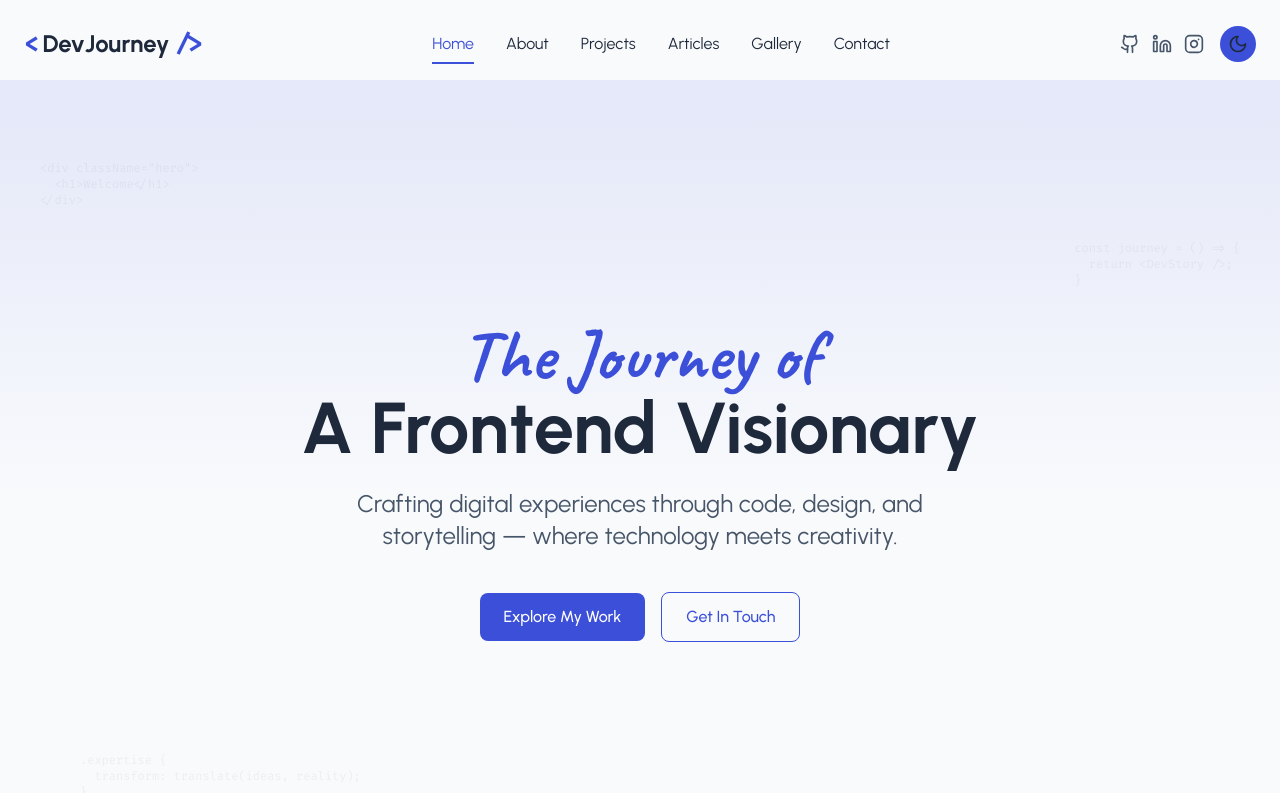
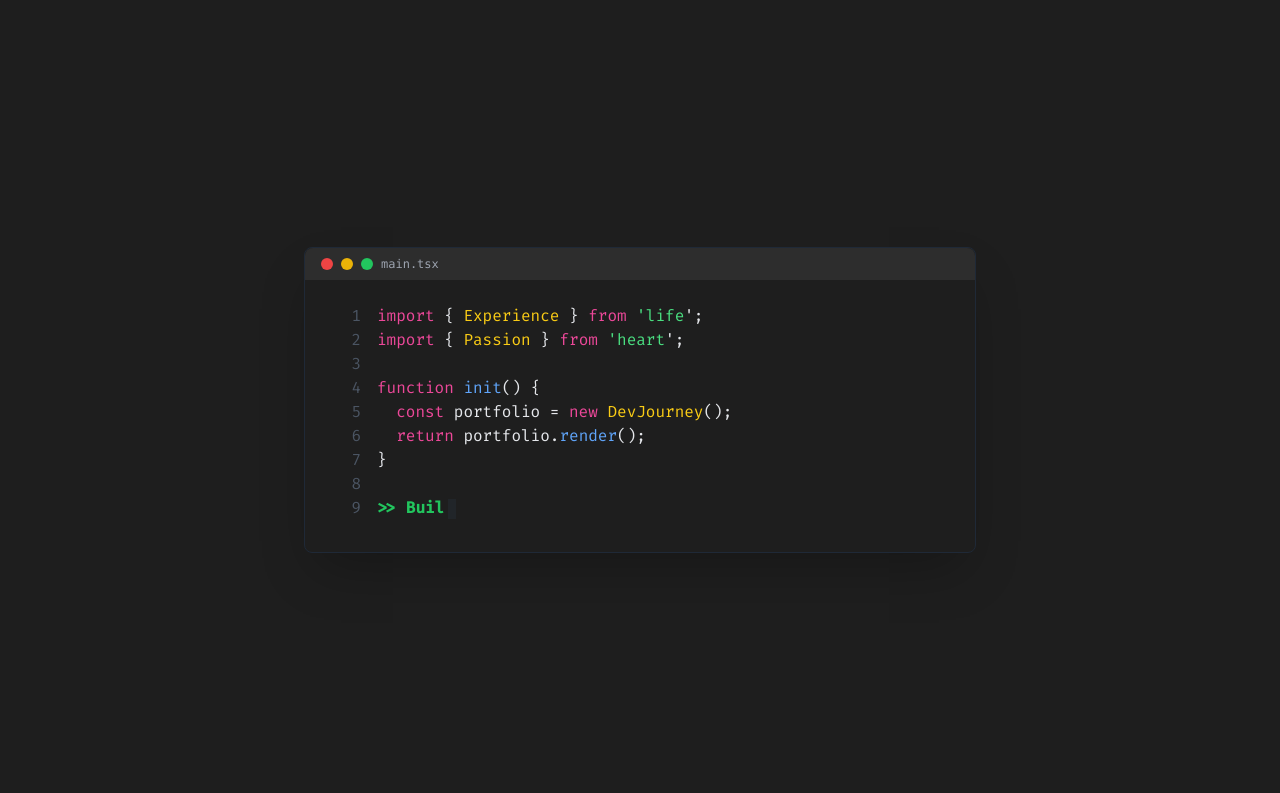
Before and after one commit to riteshrajpandit/wooliecodes, a React (Vite) app: page / in a window 1280 px wide. Shown: the top 793 px of the page. Built offline with nearby package versions, Linux system fonts and the light colour scheme.

Commit message:
Updated Loader and Text Invisible issues solved

```diff
--- a/package.json
+++ b/package.json
@@ -10,9 +10,9 @@
     "preview": "vite preview"
   },
   "dependencies": {
+    "@fontsource/caveat": "^5.0.17",
     "@fontsource/fira-code": "^5.0.17",
     "@fontsource/urbanist": "^5.0.18",
-    "@fontsource/caveat": "^5.0.17",
     "@react-three/drei": "^9.97.3",
     "@react-three/fiber": "^8.15.19",
     "framer-motion": "^11.0.8",
@@ -20,7 +20,7 @@
     "react": "^18.3.1",
     "react-dom": "^18.3.1",
     "react-router-dom": "^6.22.3",
-    "react-syntax-highlighter": "^15.5.0",
+    "react-syntax-highlighter": "^16.1.0",
     "three": "^0.162.0"
   },
   "devDependencies": {
@@ -39,6 +39,6 @@
     "tailwindcss": "^3.4.1",
     "typescript": "^5.5.3",
     "typescript-eslint": "^8.3.0",
-    "vite": "^5.4.2"
+    "vite": "^7.3.0"
   }
 }
--- a/src/App.tsx
+++ b/src/App.tsx
@@ -15,7 +15,7 @@ import '@fontsource/caveat/700.css';
 function App() {
   return (
     <ThemeProvider>
-      <BrowserRouter>
+      <BrowserRouter future={{ v7_startTransition: true }}>
         <motion.div
           initial={{ opacity: 0 }}
           animate={{ opacity: 1 }}
--- /dev/null
+++ b/src/components/common/CodeLoader.tsx
@@ -0,0 +1,195 @@
+import React, { useState, useEffect } from 'react';
+import { motion } from 'framer-motion';
+
+interface CodeLoaderProps {
+  onFinish: () => void;
+}
+
+const CodeLoader: React.FC<CodeLoaderProps> = ({ onFinish }) => {
+  const [displayedLines, setDisplayedLines] = useState<Array<{ text: string; color: string }>>([]);
+  const [currentLineIndex, setCurrentLineIndex] = useState(0);
+  const [currentCharIndex, setCurrentCharIndex] = useState(0);
+
+  const codeLines = [
+    [
+      { text: "import", color: "text-pink-500" },
+      { text: " { ", color: "text-gray-200" },
+      { text: "Experience", color: "text-yellow-400" },
+      { text: " } ", color: "text-gray-200" },
+      { text: "from", color: "text-pink-500" },
+      { text: " '", color: "text-green-400" },
+      { text: "life", color: "text-green-400" },
+      { text: "';", color: "text-gray-200" },
+    ],
+    [
+      { text: "import", color: "text-pink-500" },
+      { text: " { ", color: "text-gray-200" },
+      { text: "Passion", color: "text-yellow-400" },
+      { text: " } ", color: "text-gray-200" },
+      { text: "from", color: "text-pink-500" },
+      { text: " '", color: "text-green-400" },
+      { text: "heart", color: "text-green-400" },
+      { text: "';", color: "text-gray-200" },
+    ],
+    [], // Empty line
+    [
+      { text: "function", color: "text-pink-500" },
+      { text: " ", color: "text-gray-200" },
+      { text: "init", color: "text-blue-400" },
+      { text: "() {", color: "text-gray-200" },
+    ],
+    [
+      { text: "  const", color: "text-pink-500" },
+      { text: " portfolio", color: "text-gray-200" },
+      { text: " = ", color: "text-gray-200" },
+      { text: "new", color: "text-pink-500" },
+      { text: " ", color: "text-gray-200" },
+      { text: "DevJourney", color: "text-yellow-400" },
+      { text: "();", color: "text-gray-200" },
+    ],
+    [
+      { text: "  return", color: "text-pink-500" },
+      { text: " ", color: "text-gray-200" },
+      { text: "portfolio", color: "text-gray-200" },
+      { text: ".", color: "text-gray-200" },
+      { text: "render", color: "text-blue-400" },
+      { text: "();", color: "text-gray-200" },
+    ],
+    [
+      { text: "}", color: "text-gray-200" },
+    ],
+    [],
+    [
+      { text: ">> Build successful...", color: "text-green-500 font-bold" },
+    ]
+  ];
+
+  useEffect(() => {
+    let timeout: NodeJS.Timeout;
+
+    if (currentLineIndex < codeLines.length) {
+      const currentLine = codeLines[currentLineIndex];
+
+      // Handle empty lines
+      if (currentLine.length === 0) {
+        timeout = setTimeout(() => {
+          setDisplayedLines(prev => [...prev, { text: "", color: "" }]);
+          setCurrentLineIndex(prev => prev + 1);
+          setCurrentCharIndex(0);
+        }, 100);
+        return () => clearTimeout(timeout);
+      }
+
+      // Flatten current line to get total characters
+      const flatLine = currentLine.map(segment => segment.text).join('');
+
+      if (currentCharIndex < flatLine.length) {
+        timeout = setTimeout(() => {
+          setCurrentCharIndex(prev => prev + 1);
+        }, 30); // Typing speed
+      } else {
+        // Line finished
+        timeout = setTimeout(() => {
+          setDisplayedLines(prev => {
+            // Reconstruct the full line with colors for the completed line
+            // We store the full line structure in displayedLines state
+            // But wait, displayedLines needs to store the structure, not just text
+            // Let's simplify: displayedLines will store the *completed* lines
+            // And we render the *current* line separately
+            return prev;
+          });
+          setCurrentLineIndex(prev => prev + 1);
+          setCurrentCharIndex(0);
+        }, 100); // Pause at end of line
+      }
+    } else {
+      // All lines finished
+      timeout = setTimeout(() => {
+        onFinish();
+      }, 800);
+    }
+
+    return () => clearTimeout(timeout);
+  }, [currentLineIndex, currentCharIndex, onFinish]);
+
+  // Helper to render the current line being typed
+  const renderCurrentLine = () => {
+    if (currentLineIndex >= codeLines.length) return null;
+
+    const currentLine = codeLines[currentLineIndex];
+    if (currentLine.length === 0) return null;
+
+    let charCount = 0;
+    const segments = [];
+
+    for (const segment of currentLine) {
+      if (charCount >= currentCharIndex) break;
+
+      const remainingChars = currentCharIndex - charCount;
+      const textToDisplay = segment.text.slice(0, remainingChars);
+
+      segments.push(
+        <span key={charCount} className={segment.color}>
+          {textToDisplay}
+        </span>
+      );
+
+      charCount += segment.text.length;
+      if (charCount > currentCharIndex) break;
+    }
+
+    return segments;
+  };
+
+  return (
+    <motion.div
+      className="fixed inset-0 z-[100] flex items-center justify-center bg-[#1e1e1e] font-mono text-sm md:text-base overflow-hidden"
+      initial={{ opacity: 1 }}
+      exit={{ opacity: 0, y: -50 }}
+      transition={{ duration: 0.5 }}
+    >
+      <div className="w-full max-w-2xl p-8 rounded-lg shadow-2xl bg-[#1e1e1e] border border-gray-800 relative">
+        {/* Window Controls */}
+        <div className="absolute top-0 left-0 right-0 h-8 bg-[#2d2d2d] rounded-t-lg flex items-center px-4 space-x-2">
+          <div className="w-3 h-3 rounded-full bg-red-500"></div>
+          <div className="w-3 h-3 rounded-full bg-yellow-500"></div>
+          <div className="w-3 h-3 rounded-full bg-green-500"></div>
+          <div className="ml-4 text-xs text-gray-400">main.tsx</div>
+        </div>
+
+        <div className="mt-6 font-fira">
+          {/* Render completed lines */}
+          {codeLines.slice(0, currentLineIndex).map((line, i) => (
+            <div key={i} className="min-h-[1.5em] whitespace-pre flex">
+              <span className="text-gray-600 mr-4 select-none w-6 text-right">{i + 1}</span>
+              <div>
+                {line.map((segment, sIndex) => (
+                  <span key={sIndex} className={segment.color}>
+                    {segment.text}
+                  </span>
+                ))}
+              </div>
+            </div>
+          ))}
+
+          {/* Render current typing line */}
+          {currentLineIndex < codeLines.length && (
+            <div className="min-h-[1.5em] whitespace-pre flex">
+              <span className="text-gray-600 mr-4 select-none w-6 text-right">{currentLineIndex + 1}</span>
+              <div>
+                {renderCurrentLine()}
+                <motion.span
+                  animate={{ opacity: [1, 0] }}
+                  transition={{ repeat: Infinity, duration: 0.8 }}
+                  className="inline-block w-2 h-5 bg-blue-400 align-middle ml-1"
+                />
+              </div>
+            </div>
+          )}
+        </div>
+      </div>
+    </motion.div>
+  );
+};
+
+export default CodeLoader;
--- a/src/components/home/ProjectsPreview.tsx
+++ b/src/components/home/ProjectsPreview.tsx
@@ -89,7 +89,7 @@ const ProjectsPreview: React.FC = () => {
                   {project.technologies.map((tech, index) => (
                     <span
                       key={index}
-                      className="text-xs font-medium py-1 px-2 rounded-full bg-[color:var(--color-primary)] bg-opacity-10 text-[color:var(--color-primary)]"
+                      className="text-xs font-medium py-1 px-2 rounded-full bg-[color:var(--color-primary)] text-white"
                     >
                       {tech}
                     </span>
--- a/src/components/home/StorySection.tsx
+++ b/src/components/home/StorySection.tsx
@@ -48,7 +48,7 @@ const StorySection: React.FC = () => {
   return (
     <motion.div
       ref={containerRef}
-      className="py-20 md:py-32 bg-[color:var(--color-background)]"
+      className="relative py-20 md:py-32 bg-[color:var(--color-background)]"
       style={{ opacity, y }}
     >
       <div className="container mx-auto px-4 md:px-6">
--- a/src/components/layout/Header.tsx
+++ b/src/components/layout/Header.tsx
@@ -117,6 +117,7 @@ const Header: React.FC = () => {
               onClick={() => setIsMobileMenuOpen(!isMobileMenuOpen)}
               className="md:hidden p-2"
               aria-label="Toggle menu"
+              aria-expanded={isMobileMenuOpen}
             >
               {isMobileMenuOpen ? <X size={24} /> : <Menu size={24} />}
             </button>
@@ -140,9 +141,10 @@ const Header: React.FC = () => {
               <Link
                 key={item.path}
                 to={item.path}
+                aria-current={location.pathname === item.path ? 'page' : undefined}
                 className={`py-2 px-4 rounded-lg transition-colors ${
                   location.pathname === item.path
-                    ? 'bg-[color:var(--color-primary)] bg-opacity-10 text-[color:var(--color-primary)]'
+                    ? 'bg-[color:var(--color-primary)] text-white'
                     : 'text-[color:var(--color-text-primary)] hover:bg-opacity-5 hover:bg-[color:var(--color-primary)]'
                 }`}
               >
--- a/src/pages/Contact.tsx
+++ b/src/pages/Contact.tsx
@@ -72,7 +72,7 @@ const Contact: React.FC = () => {
                 <div className="space-y-6">
                   <div className="flex items-start">
                     <div className="bg-[color:var(--color-primary)] bg-opacity-10 p-3 rounded-full mr-4">
-                      <Mail size={20} className="text-[color:var(--color-primary)]" />
+                      <Mail size={20} className="text-[color:var(--color-paper-light)]" />
                     </div>
                     <div>
                       <h3 className="font-medium">Email</h3>
@@ -84,7 +84,7 @@ const Contact: React.FC = () => {
 
                   <div className="flex items-start">
                     <div className="bg-[color:var(--color-primary)] bg-opacity-10 p-3 rounded-full mr-4">
-                      <Phone size={20} className="text-[color:var(--color-primary)]" />
+                      <Phone size={20} className="text-[color:var(--color-paper-light)]" />
                     </div>
                     <div>
                       <h3 className="font-medium">Phone</h3>
@@ -96,7 +96,7 @@ const Contact: React.FC = () => {
 
                   <div className="flex items-start">
                     <div className="bg-[color:var(--color-primary)] bg-opacity-10 p-3 rounded-full mr-4">
-                      <MapPin size={20} className="text-[color:var(--color-primary)]" />
+                      <MapPin size={20} className="text-[color:var(--color-paper-light)]" />
                     </div>
                     <div>
                       <h3 className="font-medium">Location</h3>
--- a/src/pages/Home.tsx
+++ b/src/pages/Home.tsx
@@ -1,20 +1,45 @@
-import React from 'react';
+import React, { useState, useEffect } from 'react';
+import { AnimatePresence } from 'framer-motion';
 import Hero from '../components/home/Hero';
 import StorySection from '../components/home/StorySection';
 import ProjectsPreview from '../components/home/ProjectsPreview';
 import ArticlesPreview from '../components/home/ArticlesPreview';
 import CodeExperience from '../components/home/CodeExperience';
 import ContactCTA from '../components/home/ContactCTA';
+import CodeLoader from '../components/common/CodeLoader';
 
 const Home: React.FC = () => {
+  const [isLoading, setIsLoading] = useState(true);
+
+  useEffect(() => {
+    // Check if we've already shown the loader this session
+    const hasLoaded = sessionStorage.getItem('hasLoadedHome');
+    if (hasLoaded) {
+      setIsLoading(false);
+    }
+  }, []);
+
+  const handleFinishLoading = () => {
+    setIsLoading(false);
+    sessionStorage.setItem('hasLoadedHome', 'true');
+  };
+
   return (
     <div>
+      <AnimatePresence mode="wait">
+        {isLoading && <CodeLoader onFinish={handleFinishLoading} />}
+      </AnimatePresence>
+
+      {!isLoading && (
+        <>
           <Hero />
           <StorySection />
           <ProjectsPreview />
           <ArticlesPreview />
           <CodeExperience />
           <ContactCTA />
+        </>
+      )}
     </div>
   );
 };
--- a/src/pages/Projects.tsx
+++ b/src/pages/Projects.tsx
@@ -93,7 +93,7 @@ const Projects: React.FC = () => {
                     {project.technologies.map((tech, index) => (
                       <span
                         key={index}
-                        className="text-xs font-medium py-1 px-2 rounded-full bg-[color:var(--color-primary)] bg-opacity-10 text-[color:var(--color-primary)]"
+                        className="text-xs font-medium py-1 px-2 rounded-full bg-[color:var(--color-primary)] bg-opacity-10 text-white"
                       >
                         {tech}
                       </span>
```
Also changed, not shown: 1 other file (tests, documents, lock files or other folders). Lines whose indentation alone changed are shown as unchanged.
